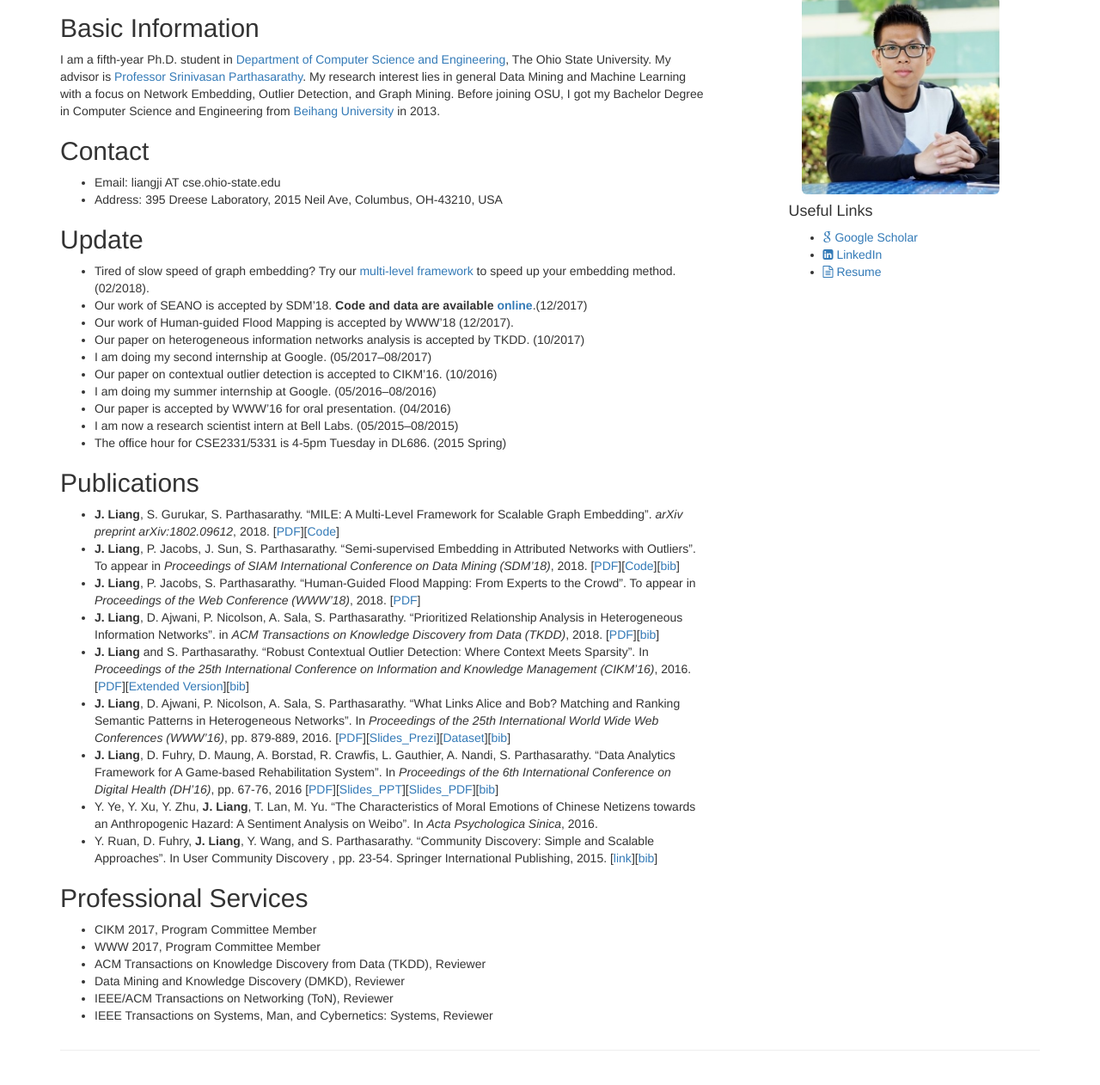
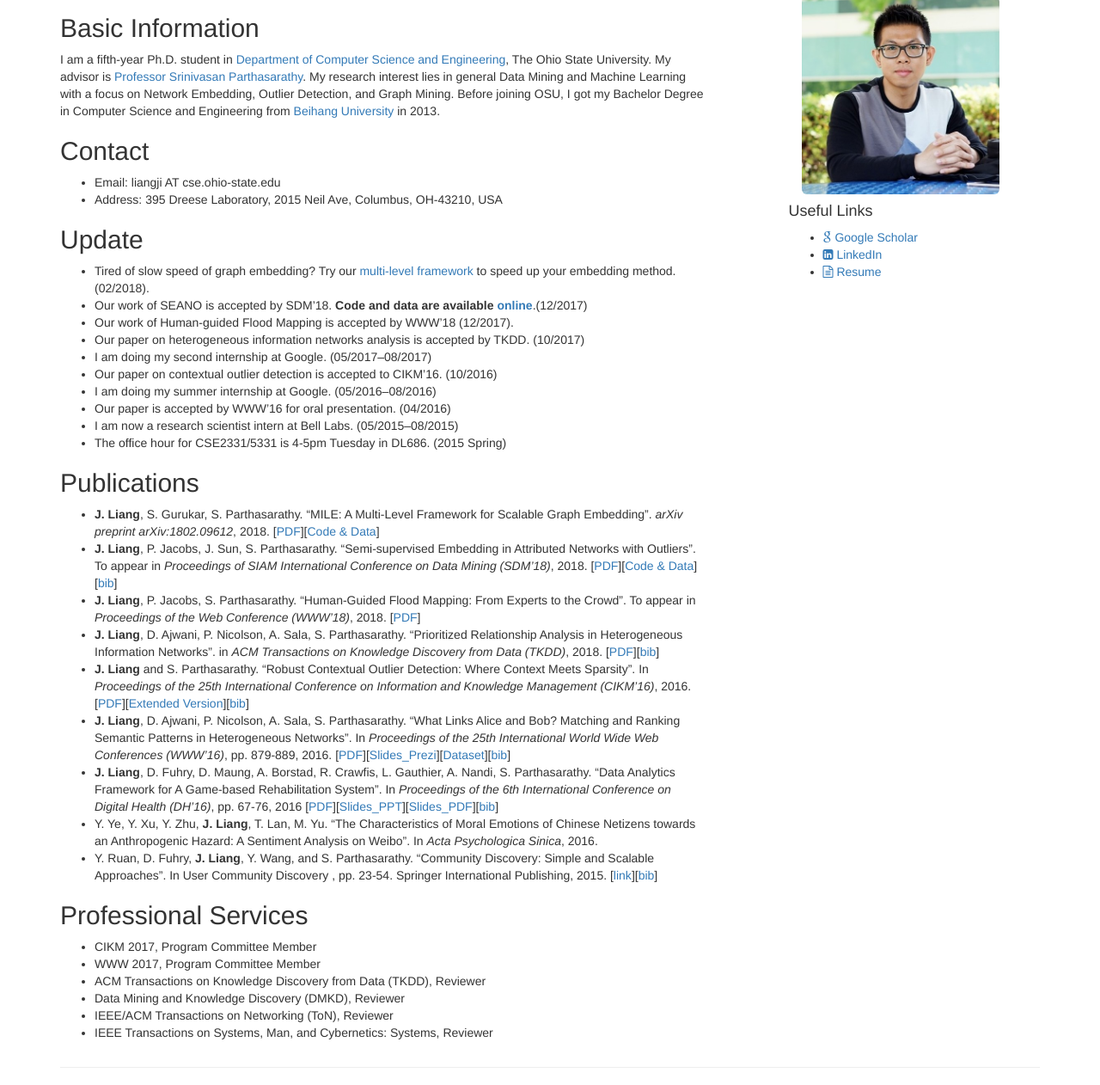
Before and after one commit to BuckeyeDM/BuckeyeDM.github.io, a Jekyll site: the page built from index.md, in a window 1280 px wide, cut to the strip 104-1366 px from the top of the page. Shown: the whole strip at 86% size. Built offline with Jekyll 4.4.1, drawn with Linux system fonts in a browser that asks for light colours.

Commit message:
update contact

```diff
--- a/contact_me.html
+++ b/contact_me.html
@@ -4,7 +4,7 @@
 
 <h2>Available Soon... </h2>
  <div class="tips">
- <p> We are actively working on publishing the code. But feel free to drop me an email (liangji@cse.ohio-state.edu)
+ <p> We are actively working on publishing the code and data. But feel free to drop me an email (liangji@cse.ohio-state.edu)
     if you want to try out the unpolished version. </p>
    <p id="view"/>
 </div>
--- a/index.md
+++ b/index.md
@@ -25,8 +25,8 @@
 * The office hour for CSE2331/5331 is 4-5pm Tuesday in DL686. (2015 Spring)
 
 ## Publications
-* **J. Liang**, S. Gurukar, S. Parthasarathy. "MILE: A Multi-Level Framework for Scalable Graph Embedding". *arXiv preprint arXiv:1802.09612*, 2018. \[[PDF](https://arxiv.org/pdf/1802.09612.pdf)\]\[[Code](./contact_me.html)\]
-* **J. Liang**, P. Jacobs, J. Sun, S. Parthasarathy. "Semi-supervised Embedding in Attributed Networks with Outliers". To appear in *Proceedings of SIAM International Conference on Data Mining (SDM'18)*, 2018. \[[PDF](https://arxiv.org/pdf/1703.08100.pdf)\]\[[Code](/SEANO)\]\[[bib](publications/SDM18.txt)\]
+* **J. Liang**, S. Gurukar, S. Parthasarathy. "MILE: A Multi-Level Framework for Scalable Graph Embedding". *arXiv preprint arXiv:1802.09612*, 2018. \[[PDF](https://arxiv.org/pdf/1802.09612.pdf)\]\[[Code & Data](./contact_me.html)\]
+* **J. Liang**, P. Jacobs, J. Sun, S. Parthasarathy. "Semi-supervised Embedding in Attributed Networks with Outliers". To appear in *Proceedings of SIAM International Conference on Data Mining (SDM'18)*, 2018. \[[PDF](https://arxiv.org/pdf/1703.08100.pdf)\]\[[Code & Data](/SEANO)\]\[[bib](publications/SDM18.txt)\]
 * **J. Liang**, P. Jacobs, S. Parthasarathy. "Human-Guided Flood Mapping: From Experts to the Crowd". To appear in *Proceedings of the Web Conference (WWW'18)*, 2018. \[[PDF](./publications/CHUG_FM.pdf)\]
 * **J. Liang**, D. Ajwani, P. Nicolson, A. Sala, S. Parthasarathy. "Prioritized Relationship Analysis in Heterogeneous Information Networks". in *ACM Transactions on Knowledge Discovery from Data (TKDD)*, 2018. \[[PDF](publications/TKDD_2018.pdf)\]\[[bib](publications/TKDD18.txt)\]
 * **J. Liang** and S. Parthasarathy. "Robust Contextual Outlier Detection: Where Context Meets Sparsity". In *Proceedings of the 25th International Conference on Information and Knowledge Management (CIKM'16)*, 2016. \[[PDF](./publications/CIKM16_ROCOD.pdf)\]\[[Extended Version](https://arxiv.org/abs/1607.08329)\]\[[bib](./publications/CIKM16.txt)\]
```
